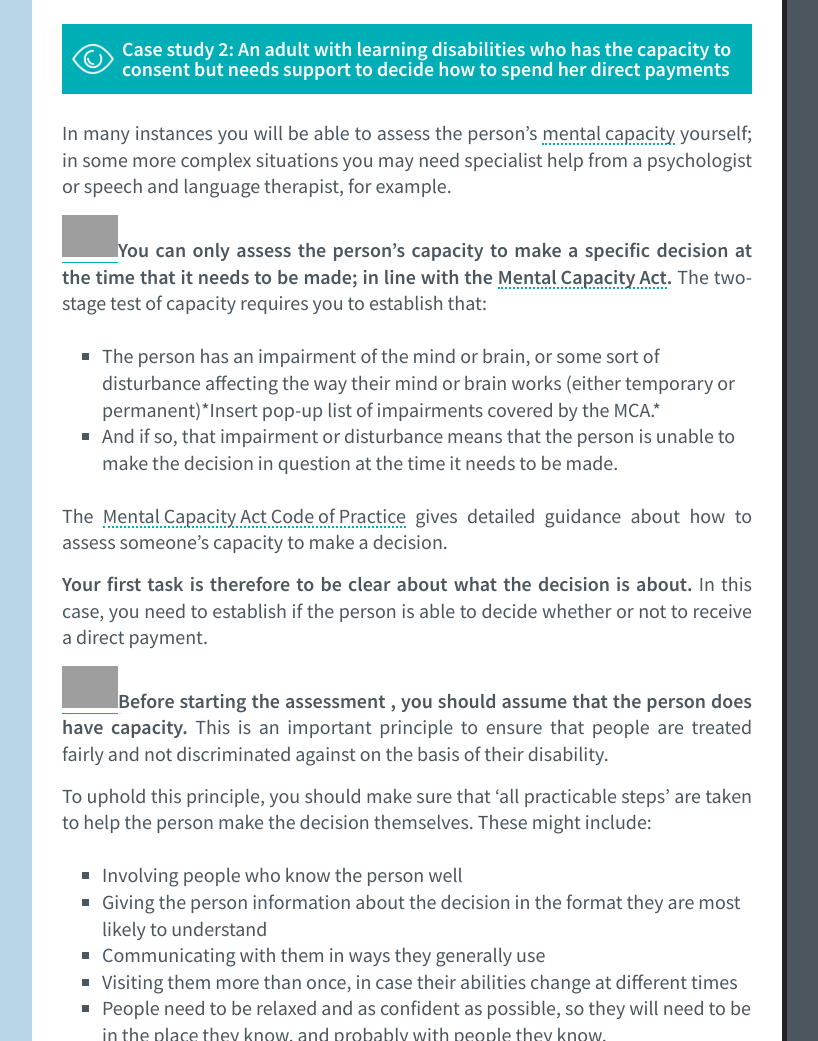
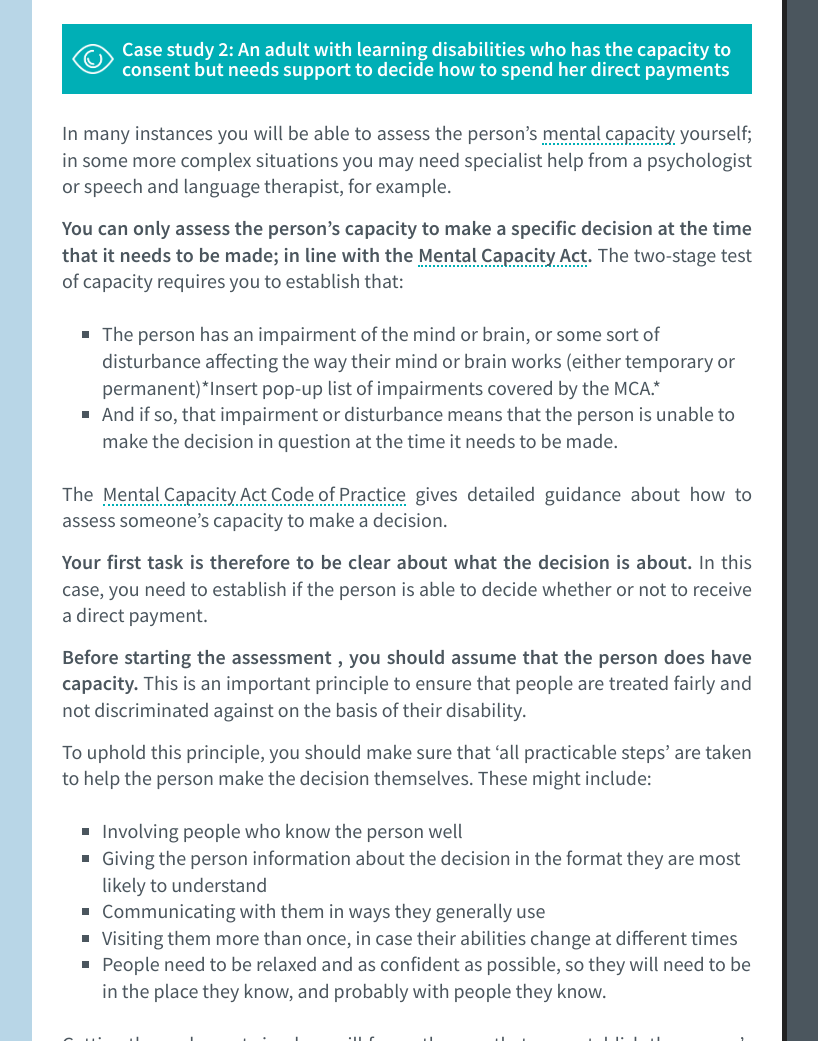
Before and after one commit to neontribe/IndirectPayments, a PHP site: page / in a window 1280 px wide. Shown: the part 1559-2600 px from the top of the page, without its empty margins (233-1051 px from the left). Run offline with PHP 8.4, Linux system fonts and the light colour scheme; grey boxes are pictures that could not be loaded.

Commit message:
Temporarily hide inline images

```diff
--- a/app/styles/main.css
+++ b/app/styles/main.css
@@ -1007,5 +1007,9 @@ summary[role="button"], summary[role="button"]:hover {
 }
 
 #sticky img {
-	box-shadow: 5px 5px #000;
+	box-shadow: 5px 5px #222;
 }
+
+p img {
+	display: none;
+}
```
